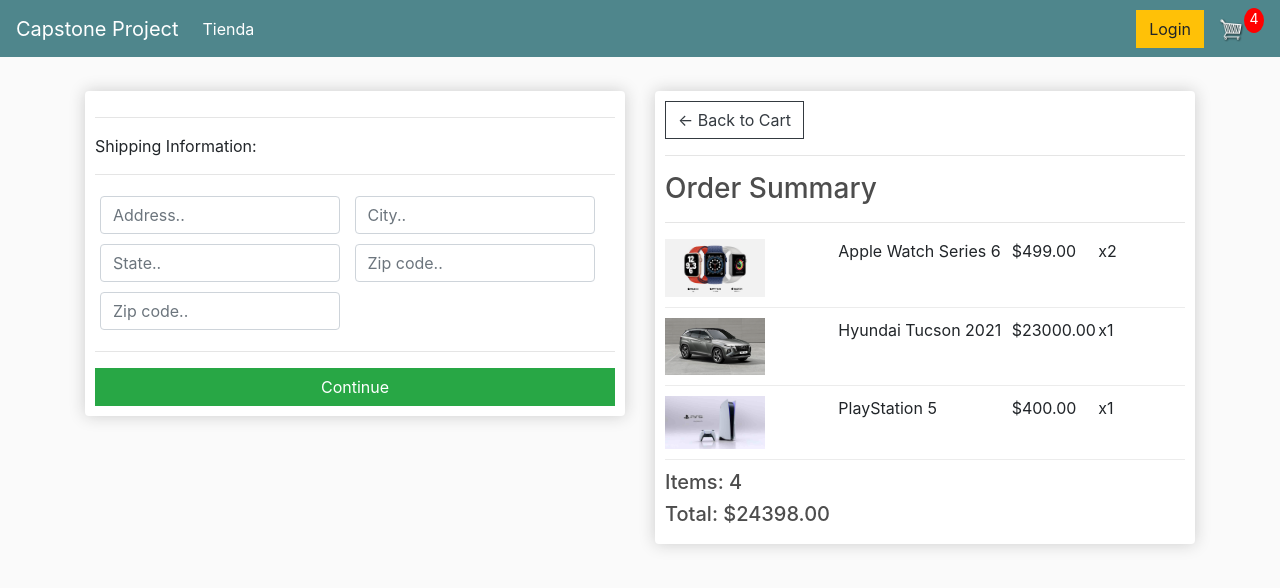
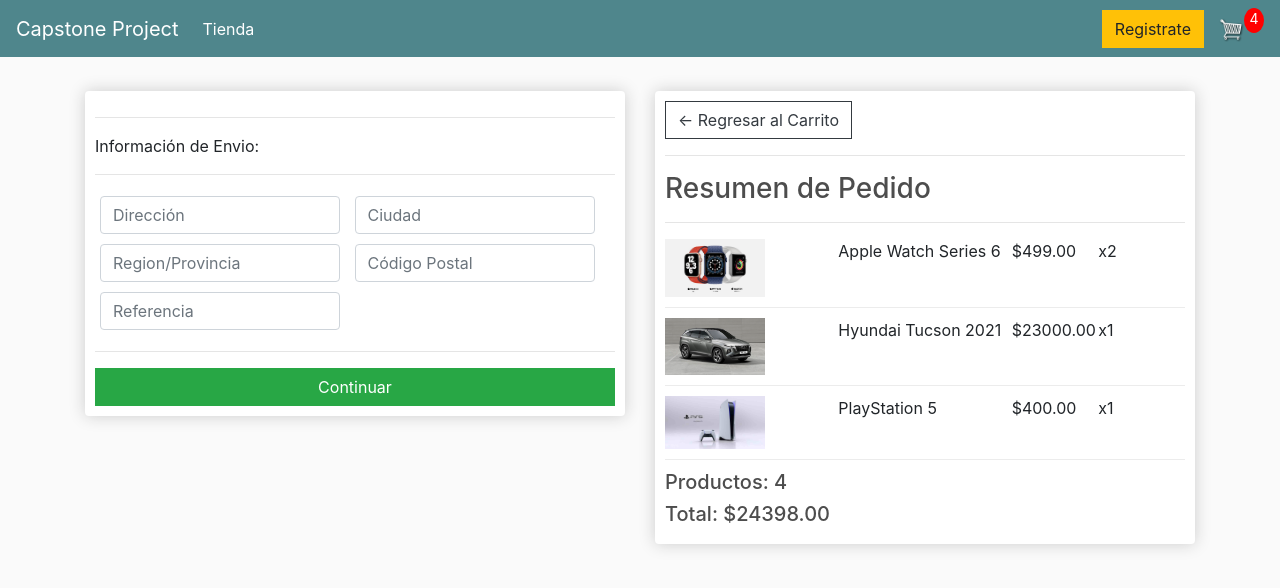
Before and after one commit to JacobMolina-me/CapstoneProject, a Django app: page /checkout/ in a window 1280 px wide. Shown: the top 588 px of the page. Run offline with Django 3.2, Linux system fonts and the light colour scheme; a user stored in the database is signed in; data comes from the database, SQL or seed files in the repository; both versions use the stored data as it was after the commit; some libraries are stand-ins or nearby versions.

Commit message:
seven commit

```diff
--- a/ecommerce/store/templates/store/checkout.html
+++ b/ecommerce/store/templates/store/checkout.html
@@ -16,33 +16,33 @@
 
 					<div id="shipping-info">
 						<hr>
-						<p>Shipping Information:</p>
+						<p>Información de Envio:</p>
 						<hr>
 						<div class="form-field">
-							<input class="form-control" type="text" name="address" placeholder="Address..">
+							<input class="form-control" type="text" name="address" placeholder="Dirección">
 						</div>
 						<div class="form-field">
-							<input class="form-control" type="text" name="city" placeholder="City..">
+							<input class="form-control" type="text" name="city" placeholder="Ciudad">
 						</div>
 						<div class="form-field">
-							<input class="form-control" type="text" name="state" placeholder="State..">
+							<input class="form-control" type="text" name="state" placeholder="Region/Provincia">
 						</div>
 						<div class="form-field">
-							<input class="form-control" type="text" name="zipcode" placeholder="Zip code..">
+							<input class="form-control" type="text" name="zipcode" placeholder="Código Postal">
 						</div>
 						<div class="form-field">
-							<input class="form-control" type="text" name="country" placeholder="Zip code..">
+							<input class="form-control" type="text" name="country" placeholder="Referencia">
 						</div>
 					</div>
 
 					<hr>
-					<input id="form-button" class="btn btn-success btn-block" type="submit" value="Continue">
+					<input id="form-button" class="btn btn-success btn-block" type="submit" value="Continuar">
 				</form>
 			</div>
 
 			<br>
 			<div class="box-element hidden" id="payment-info">
-				<small>Paypal Options</small>
+				<small>Opciones de Pago</small>
 				<!--<button id="make-payment">Make payment</button>-->
 				<div id="paypal-button-container"></div>
 			</div>
@@ -51,9 +51,9 @@
 
 		<div class="col-lg-6">
 			<div class="box-element">
-				<a  class="btn btn-outline-dark" href="{% url 'cart' %}">&#x2190; Back to Cart</a>
+				<a  class="btn btn-outline-dark" href="{% url 'cart' %}">&#x2190; Regresar al Carrito</a>
 				<hr>
-				<h3>Order Summary</h3>
+				<h3>Resumen de Pedido</h3>
 				<hr>
 				{% for item in items %}
 				<div class="cart-row">
@@ -63,7 +63,7 @@
 					<div style="flex:1"><p>x{{item.quantity}}</p></div>
 				</div>
 				{% endfor %}
-				<h5>Items:   {{order.get_cart_items}}</h5>
+				<h5>Productos:   {{order.get_cart_items}}</h5>
 				<h5>Total:   ${{order.get_cart_total|floatformat:2}}</h5>
 			</div>
 		</div>
--- a/ecommerce/store/templates/store/main.html
+++ b/ecommerce/store/templates/store/main.html
@@ -63,6 +63,8 @@
 </head>
 <body>
 
+
+
 	<nav class="navbar navbar-expand-lg navbar-dark bg-dark">
 	  <a class="navbar-brand" href="{% url 'store' %}">Capstone Project</a>
 	  <button class="navbar-toggler" type="button" data-toggle="collapse" data-target="#navbarSupportedContent" aria-controls="navbarSupportedContent" aria-expanded="false" aria-label="Toggle navigation">
@@ -77,7 +79,7 @@
 
 	    </ul>
 	    <div class="form-inline my-2 my-lg-0">
-	     	<a href="#"class="btn btn-warning">Login</a>
+	     	<a href="#"class="btn btn-warning">Registrate</a>
 
 	     	<a href="{% url 'cart' %}">
 	    		<img  id="cart-icon" src="{% static 'images/cart.png' %}">
--- a/ecommerce/store/templates/store/store.html
+++ b/ecommerce/store/templates/store/store.html
@@ -9,8 +9,8 @@
                     <h6><strong>{{product.name}}</strong></h6>
                     <hr>
 
-                    <button data-product="{{product.id}}" data-action="add" class="btn btn-outline-secondary add-btn update-cart">Add to Cart</button>
-                    <a class="btn btn-outline-success" href="#">View</a>
+                    <button data-product="{{product.id}}" data-action="add" class="btn btn-outline-secondary add-btn update-cart">Añadir</button>
+                    <a class="btn btn-outline-success" href="#">Ver</a>
                     <h4 style="display: inline-block; float: right"><strong>${{product.price}}</strong></h4>
 
                 </div>
```
Also changed, not shown: ecommerce/store/templates/store/cart.html (+6 -6 lines), ecommerce/db.sqlite3, ecommerce/static/images/arrow-down.png (added), ecommerce/static/images/arrow-up.png (renamed from ecommerce/static/images/placeholder.png), ecommerce/static/images/bose.jpg (added), ecommerce/static/images/bose_q5PXwKf.jpg (added), ecommerce/static/images/fcc7e54b1c13b121cdc599fcff045eeb.png (added), ecommerce/static/images/ps5.jpg (added), ecommerce/static/images/ps5_Zs6CFy1.jpg (added), ecommerce/static/images/xboxX.jpg (added).
